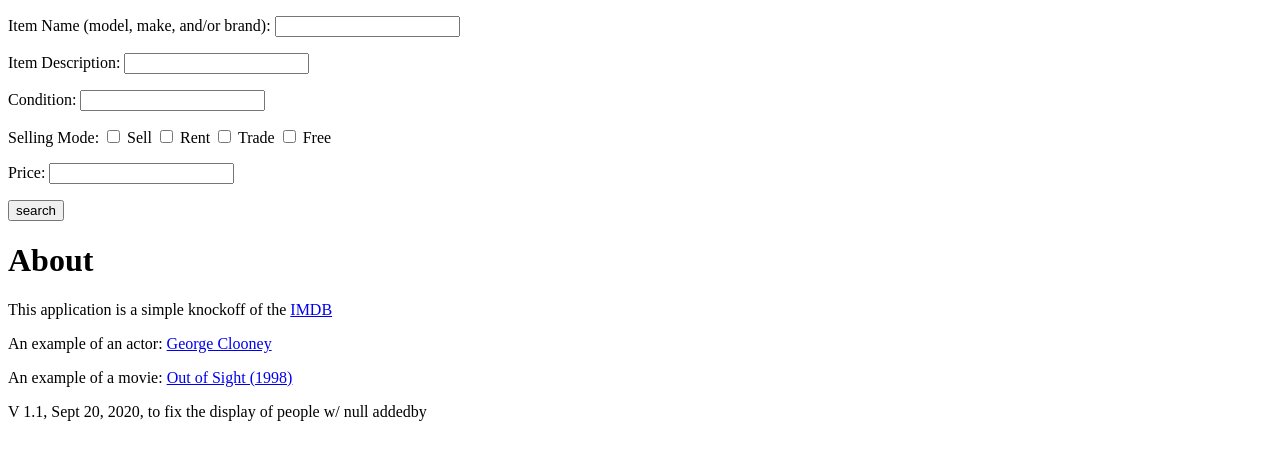
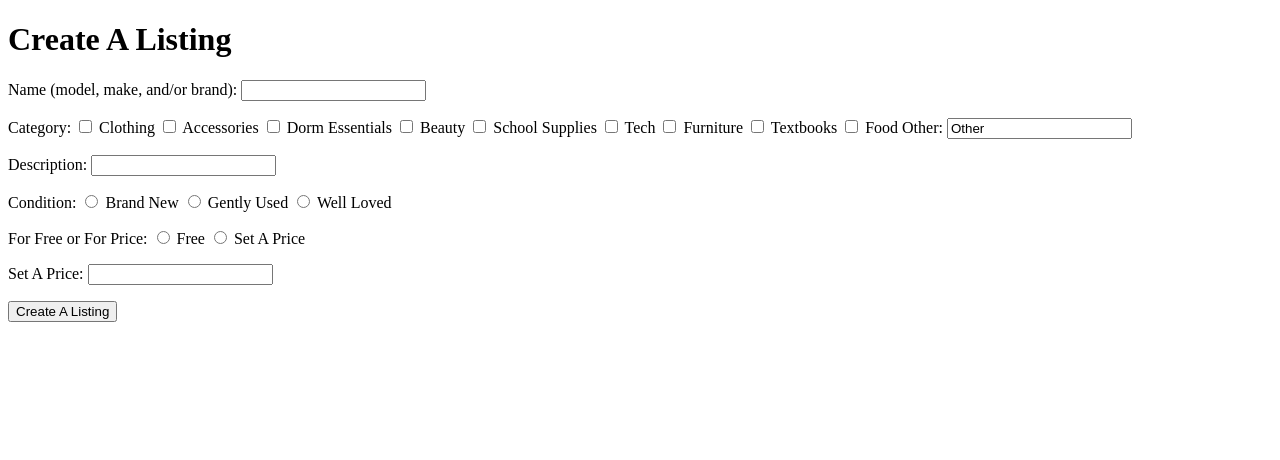
Before and after one commit to firfan12/Gem, a Flask app: template templates/listingForm.html in a window 1280 px wide. Shown: the top 460 px of the page. Run offline with Flask 2, Linux system fonts and the light colour scheme; the template is opened without the code that fills it, so the values that code supplies are empty.

Commit message:
second version of creating a listing

```diff
--- a/app.py
+++ b/app.py
@@ -12,8 +12,13 @@ import listing
 # import cs304dbi_sqlite3 as dbi
 
 import random
+#Render main page.
+@app.route("/")
+def index():
+ return render_template("base.html")
+
 #Render Form Template
-@app.route("/")
+@app.route("/listingform/")
 def listingForm():
     return render_template("listingForm.html")
 
@@ -22,16 +27,28 @@ def listingForm():
 def listingReturn():
     conn = dbi.connect()
     if request.method == 'POST':
-        nameInput = request.form['name']
-        descriptionInput = request.form['description']
-        template = '''<h1>Here's what we got from you! - only description for now</h1>
-            <p>Name: {nameInput1}</p>
-             <p>Description: {descriptionInput1}</p>
-           '''
-        page = template.format(nameInput1=nameInput, descriptionInput1=descriptionInput)
-        #insert item description
-        listing.insertListing(conn,nameInput,descriptionInput)
-        return page
+        #Retreive answers.
+        name = request.form['name']
+        #For now, let's just say that the item is only category 'clothing'.
+        categoryClothing = request.form['category1']
+        description = request.form['description']
+        condition = request.form['condition']
+        #No database equivalent yet for 'availablefor'.
+        #availableForSell = request.form['sellmode1']
+        #ffofp means "for free or for price"
+        ffofp = request.form['ffofp']
+        if ffofp == 'free':
+            free = True
+            price = None
+        else:
+            free = False
+            price = request.form['price']
+        #Insert into DB, retreive itemID:
+        itemID = listing.insertItem(conn,name,categoryClothing,free,description,condition,price)
+        print(itemID)
+        #Retrieve the listed item:
+        #item = listing.getListing(conn,itemID)
+        return redirect(url_for('itemPage',item_identifier = itemID))
 
 
 #Redirect Function, possibly omit
@@ -45,13 +62,12 @@ def feed():
     return render_template("listingFeed.html", listings = results)
 
 
-
-#Redirect Function, possibly omit
+#Page for an individual item.
 @app.route("/item/<item_identifier>")
 def itemPage(item_identifier):
     conn = dbi.connect()
-    item = getListing(conn, item_identifier)
-    return render_template("listingPage.html", listing = item)
+    item = listing.getListing(conn,item_identifier)
+    return render_template("item.html", listing = item)
 
 
 
--- a/listing.py
+++ b/listing.py
@@ -1,16 +1,30 @@
 import cs304dbi as dbi
 
-seller_id = "rarango@wellesley.edu"
+#For the time being, there is one seller and her ID is:
+sellerID = "rarango@wellesley.edu"
 
-#Insert new listing.
-def insertListing(conn,name,description):
+#Insert new listing; returns the auto-incremented ID of that listing.
+#Draft:
+def insertItem(conn,name,category,free,description,condition,price):
+    status = 'Still Available'
     curs = dbi.dict_cursor(conn)
+    #For now, no image.
     curs.execute('''
-        insert into item(item_name,seller_id,item_description)
-        values (%s,%s,%s)''',
-        [name,seller_id,description])
+        insert into item(item_name,seller_id,category,free,status,item_condition,item_description,price)
+        values (%s,%s,%s,%s,%s,%s,%s,%s)''',
+        [name,sellerID,category,free,status,condition,description,price])
     conn.commit()
-    return "insertListing function finished"
+    itemID = getLastInsertID(conn)
+    return itemID
+
+#Retreives the id of the last inserted item.
+def getLastInsertID(conn):
+    curs = dbi.dict_cursor(conn)
+    curs.execute('''select last_insert_id()''')
+    itemID = curs.fetchone()
+    return itemID['last_insert_id()']
+
+
 
 #Update listing.
 
@@ -27,12 +41,12 @@ def getListings(conn):
 
 
 #Retrieve one listing given item id.
-def getListing(conn, item_identifier):
+def getListing(conn, itemID):
     curs = dbi.dict_cursor(conn)
     sql  = '''select  * from item where item_id = %s '''
-    val = [item_id]
+    val = [itemID]
     curs.execute(sql, val)
-    results = curs.fetchall()
+    results = curs.fetchone()
     return results
 
 
@@ -41,9 +55,9 @@ if __name__ == '__main__':
     dbi.cache_cnf()
     dbi.use('gem_db')
     conn = dbi.connect()
-    result = getListings(conn)
+    #result = getListing(conn,5)
+    #result = getListings(conn)
+    #print(len(result))
+    #result = insertItem(conn,"shirt","Clothing",False,"red","Brand New","10.50")
+    #print(result.f)
     print(result)
-    print(len(result))
-
-    #result = insertListing(conn,"shirt","red")
-    #print(result)
--- a/static/style.css
+++ b/static/style.css
@@ -0,0 +1,5 @@
+/*Use Javascript to set the price if Set A Price is selected.?
+/*#pricesetter
+{
+    display: none;
+}*/
--- a/templates/listingForm.html
+++ b/templates/listingForm.html
@@ -1,56 +1,72 @@
+<!--
+    File Name: listingForm.html
+    Project: GEM
+    Purpose: Sellers fill this form out to create a new listing.
+    Date: Spring 2021
+-->
 <!doctype html>
 <html lang='en'>
 <head>
     <meta charset='utf-8'>
     <meta name=author content="GEM">
-    <title></title>
+    <title>Create A Listing</title>
     <link rel='stylesheet' href="../static/style.css">
-
 </head>
 <body>
-
-<!---->
+<h1>Create A Listing</h1>
 <form class="search" method="POST" action= "{{ url_for('listingReturn') }}">
-    <p><label>Item Name (model, make, and/or brand): <input type="text" name="name"></label>
-    <p><label>Item Description: <input type="text" name="description"></label></p>
-    <p><label>Condition: <input type="text" name="condition"></label></p>
-    <p><label>Selling Mode:
+    <p><label>Name (model, make, and/or brand): <input type="text" name="name"></label>
+    <p><label>Category:
+        <input type = checkbox  name = "category1" value ="Clothing">
+        <label for="category1">Clothing</label>
+        <input type = checkbox  name = "category2" value ="Accessories">
+        <label for = "category2">Accessories</label>
+        <input type = checkbox  name = "category3" value ="Dorm Essentials">
+        <label for = "category3">Dorm Essentials</label>
+        <input type = checkbox  name = "category4" value ="Beauty">
+        <label for = "category4">Beauty</label>
+        <input type = checkbox  name = "category5" value ="School Supplies">
+        <label for = "category5">School Supplies</label>
+        <input type = checkbox  name = "category6" value ="Tech">
+        <label for = "category6">Tech</label>
+        <input type = checkbox  name = "category7" value ="Furniture">
+        <label for = "category7">Furniture</label>
+        <input type = checkbox  name = "category8" value ="Textbooks">
+        <label for = "category8">Textbooks</label>
+        <input type = checkbox  name = "category9" value ="Food">
+        <label for = "category9">Food</label>
+        <label for = "category10">Other: </label>
+        <input type = text name = "category10" value = "Other">
+    <p><label>Description: <input type="text" name="description"></label></p>
+    <p><label>Condition:
+        <input type="radio" name="condition" value="Brand New">
+        <label for="Brand New">Brand New</label>
+        <input type="radio" name="condition" value="Gently Used">
+        <label for="Gently Used">Gently Used</label>
+        <input type="radio" name="condition" value="Well Loved">
+        <label for="Well Loved">Well Loved</label>
+    </label></p>
+    <!--No database equivalent, yet.-->
+    <!--<p><label>Available for:
         <input type="checkbox" id = "sellmode1" name="sellmode1" value = "sell">
-        <label for="sell">Sell</label>
+        <label for="sellmode1">Sell</label>
         <input type="checkbox" id = "sellmode2" name="sellmode2" value = "rent">
-        <label for="sell">Rent</label>
+        <label for="sellmode2">Rent</label>
         <input type="checkbox" id = "sellmode3" name="sellmode3" value = "trade">
-        <label for="sell">Trade</label>
-        <!--Rethink "Free" Checkbox-->
-        <input type="checkbox" id = "sellmode4" name="sellmode4" value = "free">
-        <label for="sell">Free</label>
+        <label for="sellmode3">Trade</label>
+    </label></p>-->
+    <p><label>For Free or For Price:
+        <input type="radio" name="ffofp" value="free">
+        <label for="free">Free</label>
+        <input type="radio" name="ffofp" value="priced">
+        <label for="priced">Set A Price</label>
     </label></p>
-    <p><label>Price: <input type = "number" id="price" name="price"></label></p>
-    <!--<label>kind
-            <select name="kind">
-                <option value="">choose one</option>
-                <option value="person">person name</option>
-                <option value="movie">movie title</option>
-            </select>
-    </label>-->
-    <input type="submit" value="search"></p>
+    <!--Show when radio button "Set A Price" is selected.-->
+    <div id = pricesetter>
+        <p><label>Set A Price: <input type = "text" name="price"></label></p>
+    </div>
+    <input type="submit" value="Create A Listing"></p>
 </form>
-
-{% block information %}
-<h1>About</h1>
-
-<p>This application is a simple knockoff of the
-    <a href="https://www.imdb.com/">IMDB</a>
-</p>
-
-<p>An example of an actor:
-    <a href="/cs304lookup/nm/123">George Clooney</a></p>
-
-<p>An example of a movie:
-    <a href="/cs304lookup/tt/120780">Out of Sight (1998)</a></p>
-
-<p>V 1.1, Sept 20, 2020, to fix the display of people w/ null addedby</p>
-{% endblock %}
 
 </body>
 </html>
```
Also changed, not shown: tables.sql (+4 -4 lines), templates/item.html (added, +23 -0 lines), templates/listingPage.html (deleted, +0 -19 lines), templates/listingPost.html (+12 -42 lines), static/styles.css (deleted).
